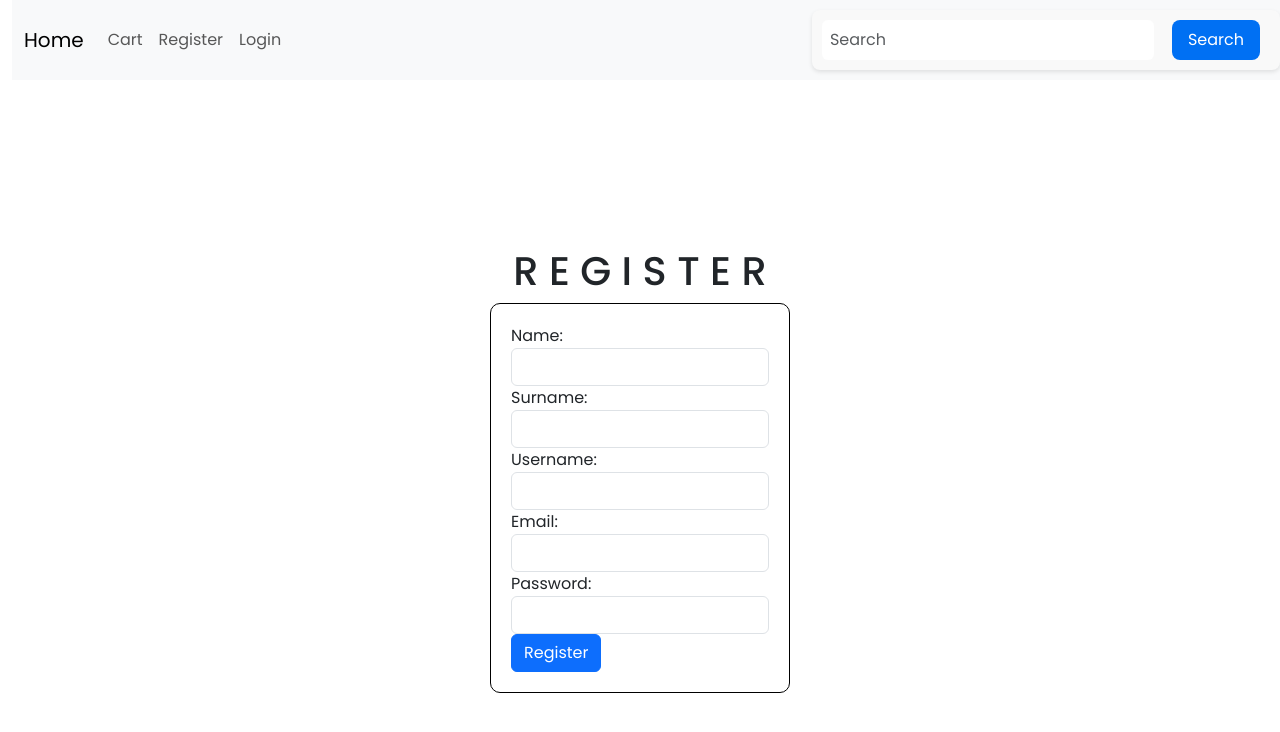
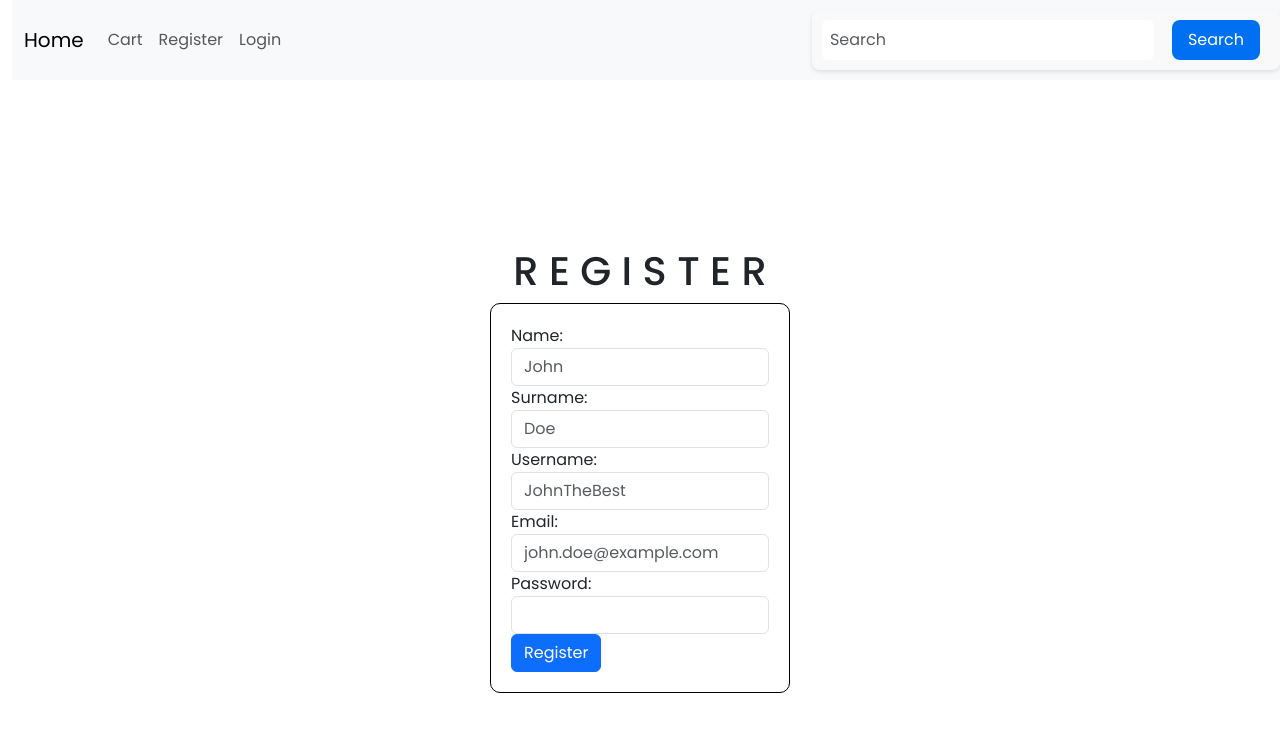
Before and after one commit to Adrrien04/fullstackapp, a Vue app: page /register in a window 1280 px wide. Shown: the top 732 px of the page. Built offline with nearby package versions, Linux system fonts and the light colour scheme.

Commit message:
css + modif form

```diff
--- a/src/assets/main.css
+++ b/src/assets/main.css
@@ -540,3 +540,9 @@ wrapper {
     text-decoration: none;
     padding: 10px;
 }
+
+.centered-form {
+    display: flex;
+    justify-content: center;
+    align-items: center;
+}
--- a/src/views/addHousing.vue
+++ b/src/views/addHousing.vue
@@ -1,66 +1,68 @@
+
+
 <template>
   <div class="add-housing container">
-    <h1 class="text-center">Add a New Housing</h1>
+    <h1 class="text-center">A D D &nbsp Y O U R &nbsp H O U S I N G</h1>
+    <div class="form-container">
       <form @submit.prevent="addHousing" class="mx-auto" style="max-width: 300px;">
         <div class="form-group">
           <label for="image">Image URL:</label>
-        <input id="image" v-model="image" type="text" required class="form-control">
+          <input id="image" v-model="image" type="text" required class="form-control" placeholder="We need a picture">
         </div>
         <div class="form-group">
           <label for="title">Title:</label>
-        <input id="title" v-model="title" type="text" required class="form-control">
+          <input id="title" v-model="title" type="text" required class="form-control" placeholder="Is it a loft, a villa ...">
         </div>
         <div class="form-group">
           <label for="description">Description:</label>
-        <input id="description" v-model="description" type="text" required class="form-control">
+          <input id="description" v-model="description" type="text" required class="form-control" placeholder="Make an incredible description !">
         </div>
         <div class="form-group">
           <label for="price">Price:</label>
-        <input id="price" v-model="price" type="number" required class="form-control">
+          <input id="price" v-model="price" type="number" required class="form-control" placeholder="Wanna be rich ?">
         </div>
         <div class="form-group">
           <label for="location">Location:</label>
-        <input id="location" v-model="location" type="text" required class="form-control">
+          <input id="location" v-model="location" type="text" required class="form-control" placeholder="Where is this beautiful place ?">
         </div>
         <div class="form-group">
           <label for="rooms">Rooms:</label>
-        <input id="rooms" v-model="rooms" type="number" required class="form-control">
+          <input id="rooms" v-model="rooms" type="number" required class="form-control" placeholder="How Many rooms are there ?">
         </div>
         <button type="submit" class="btn btn-primary">Add Housing</button>
       </form>
+    </div>
     <div v-if="message" class="alert" :class="{'alert-success': isSuccess, 'alert-danger': !isSuccess}">{{ message }}</div>
   </div>
 </template>
 
+<style scoped>
+.add-housing {
+  margin: 0 auto;
+  padding: 2rem;
+  border: 1px solid var(--color-border);
+  border-radius: 4px;
+}
+
+.add-housing .form-container {
+  display: flex;
+  flex-direction: column;
+  justify-content: center;
+  align-items: center;
+  padding: 1rem;
+
+}
+
+.add-housing form {
+  margin: auto;
+  width: 500px;
+}
+
+form {
+  border: 1px solid #000;
+  padding: 20px;
+  border-radius: 10px;
+}
+</style>
 <script setup>
-import {ref} from 'vue'
-import axios from 'axios'
-
-
-const image = ref('')
-const title = ref('')
-const description = ref('')
-const price = ref('')
-const location = ref('')
-const rooms = ref('')
-const message = ref('')
-const isSuccess = ref(false)
-
-const addHousing = async () => {
-  try {
-    const response = await axios.post('http://localhost:3000/houses', {
-      image: image.value,
-      title: title.value,
-      description: description.value,
-      price: price.value,
-      location: location.value,
-      rooms: rooms.value
-    });
-    isSuccess.value = true;
-    message.value = 'Housing added successfully';
-  } catch (err) {
-    isSuccess.value = false;
-    message.value = 'Error adding housing';
-  }
-}
 </script>
--- a/src/views/login.vue
+++ b/src/views/login.vue
@@ -4,7 +4,7 @@
     <form @submit.prevent="login" class="mx-auto" style="max-width: 300px;">
       <div class="form-group">
         <label for="username">Username:</label>
-        <input id="username" v-model="username" type="text" required class="form-control">
+        <input id="username" v-model="username" type="text" required class="form-control" placeholder="ex: JohnTheBest">
       </div>
       <div class="form-group">
         <label for="password">Password:</label>
--- a/src/views/register.vue
+++ b/src/views/register.vue
@@ -4,19 +4,19 @@
     <form @submit.prevent="register" class="mx-auto" style="max-width: 300px;">
       <div class="form-group">
         <label for="name">Name:</label>
-        <input id="name" v-model="name" type="text" required class="form-control">
+        <input id="name" v-model="name" type="text" required class="form-control" placeholder="John">
       </div>
       <div class="form-group">
         <label for="surname">Surname:</label>
-        <input id="surname" v-model="surname" type="text" required class="form-control">
+        <input id="surname" v-model="surname" type="text" required class="form-control" placeholder="Doe">
       </div>
       <div class="form-group">
         <label for="username">Username:</label>
-        <input id="username" v-model="username" type="text" required class="form-control">
+        <input id="username" v-model="username" type="text" required class="form-control" placeholder="JohnTheBest">
       </div>
       <div class="form-group">
         <label for="email">Email:</label>
-        <input id="email" v-model="email" type="email" required class="form-control">
+        <input id="email" v-model="email" type="email" required class="form-control" placeholder="john.doe@example.com">
       </div>
       <div class="form-group">
         <label for="password">Password:</label>
```
Lines whose indentation alone changed are shown as unchanged.
